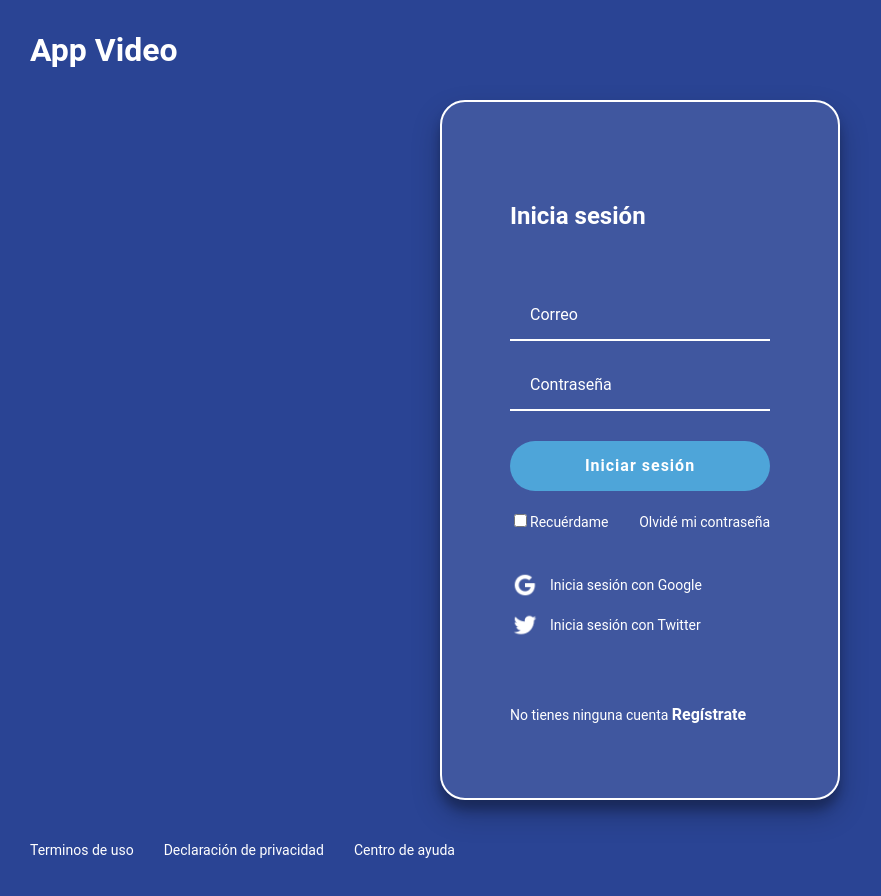
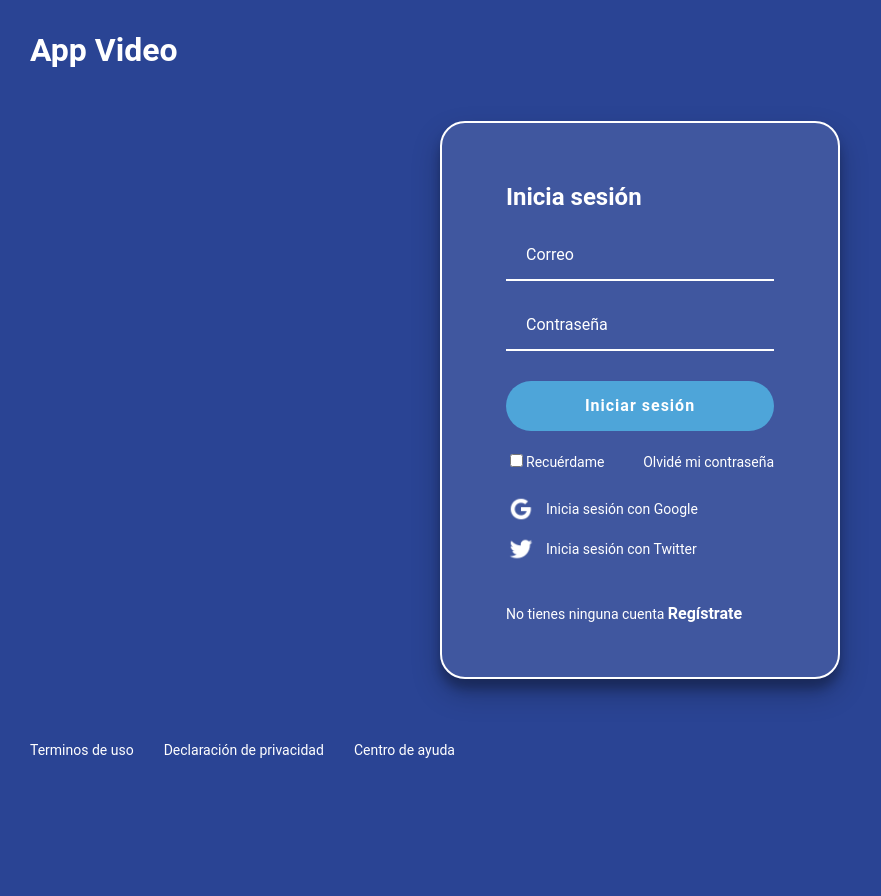
Before and after one commit to fjflores92/app-video, a React app: page /sign-in in a window 1280 px wide. Shown: the top 896 px of the page, without its empty margins (0-881 px from the left). After the commit the page ends 800 px from the top, so only its background shows below. Built offline with nearby package versions, Linux system fonts and the light colour scheme.

Commit message:
Componente Layout y Ajuste de estilos

```diff
--- a/src/assets/styles/ErrorPages.scss
+++ b/src/assets/styles/ErrorPages.scss
@@ -6,7 +6,7 @@
     flex-direction: column;
     justify-content: center;
     padding: 0px 30px;
-    height: 100vh;
+    min-height: calc(100vh - 200px); /* El ancho será igual al tamaño de todo el height menos 200px (100px del header + 100px del footer) */
 }
 
 .errorPage__container {
--- a/src/assets/styles/Login.scss
+++ b/src/assets/styles/Login.scss
@@ -18,8 +18,7 @@
     display: flex;
     flex-direction: column;
     justify-content: space-around;
-    min-height: 700px;
-    padding: 60px 68px 40px;
+    padding: 40px 64px;
     width: 400px;
 }
 
@@ -48,6 +47,10 @@
 
 .login__container--remember-me a:hover {
     text-decoration: underline;
+}
+
+.login__container--social-media {
+    margin: 1.5em 0 1em;
 }
 
 .login__container--social-media > div {
--- a/src/assets/styles/Register.scss
+++ b/src/assets/styles/Register.scss
@@ -18,8 +18,7 @@
     display: flex;
     flex-direction: column;
     justify-content: space-around;
-    min-height: 600px;
-    padding: 60px 68px 40px;
+    padding: 40px 64px;
     width: 400px;
 }
 
@@ -33,6 +32,10 @@
     font-size: 16px;
     text-align: center;
     text-decoration: none;
+}
+
+.register__container a{
+    margin-top: 1.5em;
 }
 
 .register__container a:hover {
--- /dev/null
+++ b/src/components/Layout.jsx
@@ -0,0 +1,13 @@
+import React, { Component } from 'react';
+import Header from './Header';
+import Footer from './Footer';
+
+const Layout = ({ children }) => (
+    <>
+        <Header/>
+        {children}
+        <Footer/>
+    </>
+);
+
+export default Layout;
--- a/src/containers/Home.jsx
+++ b/src/containers/Home.jsx
@@ -1,23 +1,17 @@
 import React from 'react';
 import useApi from '../hooks/useApi';
-import Header from '../components/Header';
 import Search from '../components/Search';
 import Category from '../components/Category';
 import Carousel from '../components/Carousel';
 import CarouselItem from '../components/CarouselItem';
-import Footer from '../components/Footer';
 import '../assets/styles/App.scss';
 
 const CATEGORIES_API = 'http://localhost:3000/categories';
 
 const Home = () => {
-
     const categories = useApi(CATEGORIES_API);
-
     return categories.length === 0 ? <h1>Loading...</h1> : (
-        <main className="app">
-            <Header isAuth="true"/>
-
+        <main className="home">
             <Search/>
 
             {categories.map(category =>
@@ -29,8 +23,6 @@ const Home = () => {
                     </Carousel>
                 </Category>
             )}
-
-            <Footer/>
         </main>
     );
 };
--- a/src/containers/SignIn.jsx
+++ b/src/containers/SignIn.jsx
@@ -1,18 +1,11 @@
 import React from 'react';
-import Header from '../components/Header';
 import Login from '../components/Login';
-import Footer from '../components/Footer';
 import '../assets/styles/App.scss';
 
 const SignIn = () => {
-
     return (
-        <main className="app">
-            <Header/>
-
+        <main className="signIn">
             <Login/>
-
-            <Footer/>
         </main>
     );
 };
--- a/src/containers/SignUp.jsx
+++ b/src/containers/SignUp.jsx
@@ -1,18 +1,11 @@
 import React from 'react';
-import Header from '../components/Header';
 import Register from '../components/Register';
-import Footer from '../components/Footer';
 import '../assets/styles/App.scss';
 
 const SignUp = () => {
-
     return (
-        <main className="app">
-            <Header/>
-
+        <main className="signUp">
             <Register/>
-
-            <Footer/>
         </main>
     );
 };
--- a/src/routes/App.js
+++ b/src/routes/App.js
@@ -4,15 +4,18 @@ import Home from '../containers/Home';
 import SignIn from '../containers/SignIn';
 import SignUp from '../containers/SignUp';
 import NotFound from '../containers/NotFound';
+import Layout from '../components/Layout';
 
 const App = () => (
     <BrowserRouter>
+        <Layout>
             <Switch>
                 <Route exact path="/" component={Home} />
                 <Route exact path="/sign-in" component={SignIn} />
                 <Route exact path="/sign-up" component={SignUp} />
                 <Route component={NotFound} />
             </Switch>
+        </Layout>
     </BrowserRouter>
 );
 
```
Lines whose indentation alone changed are shown as unchanged.
